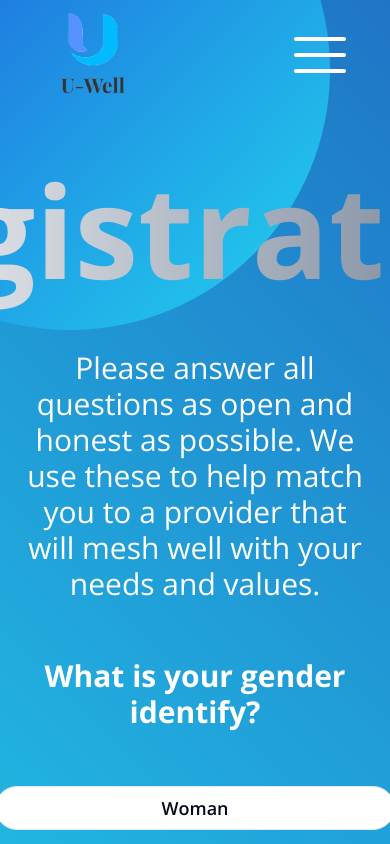
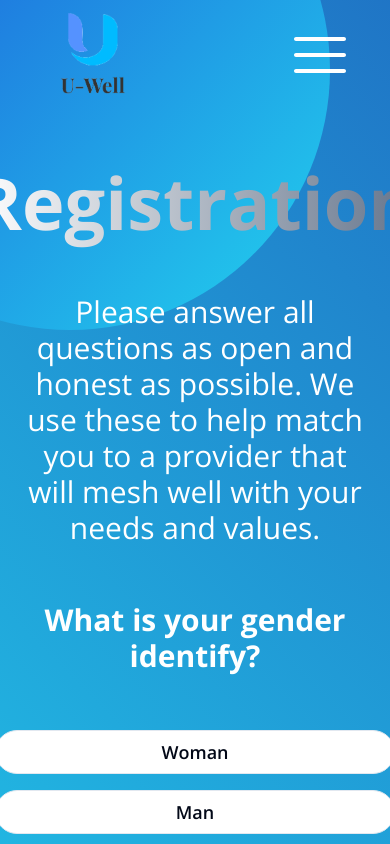
Before and after one commit to Jkhall81/U-Well, a Next.js app: page /patient-registration in a window 390 px wide. Built offline with nearby package versions, Linux system fonts and the light colour scheme; what react-slugify would draw is missing.

Commit message:
made changes to registration h1 on mobile.

```diff
--- a/app/(tabs)/patient-registration/page.tsx
+++ b/app/(tabs)/patient-registration/page.tsx
@@ -16,7 +16,7 @@ const PatientRegistrationPage = () => {
         {/* Above Background Content */}
         <div className="content-container flex flex-col">
           <div className="flex w-full flex-col items-center justify-center px-5">
-            <h1 className="heading-one mb-10 py-4 text-9xl font-bold">
+            <h1 className="heading-one mb-10 py-4 text-7xl font-bold lg:text-9xl">
               Registration
             </h1>
             <p className="prose pb-12 text-center text-3xl text-white">
--- a/app/globals.css
+++ b/app/globals.css
@@ -154,3 +154,7 @@
 .heading-two {
   @apply bg-gradient-to-r from-slate-100 to-cyan-300 bg-clip-text text-transparent;
 }
+
+.web-master {
+  @apply bg-gradient-to-r from-rose-200 via-pink-400 to-red-600 bg-clip-text text-transparent;
+}
--- a/components/Footer.tsx
+++ b/components/Footer.tsx
@@ -46,7 +46,7 @@ export const Footer = () => {
               <p>
                 Built and Maintained by{" "}
                 <Link href="/">
-                  <span className="text-slate-300">Jason Hall</span>
+                  <span className="web-master">Jason Hall</span>
                 </Link>
               </p>
               <p>&copy; 2024 U-Well</p>
```
